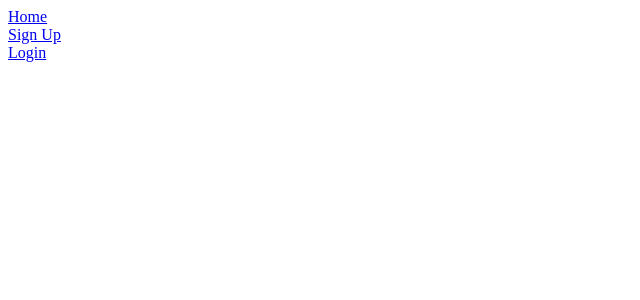
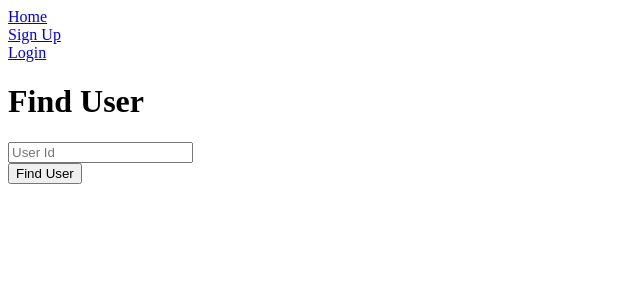
Before and after one commit to buildweek-ill-serve-soup/Front-End-2, a React (Create React App) app in the folder ill-serve-food/: page /userById in a window 1280 px wide. Shown: the top 300 px of the page, without its empty margins (0-640 px from the left). Built offline with nearby package versions, Linux system fonts and the light colour scheme.

Commit message:
okay so get user by id is working functionality wise and so is delete user and edit user i believe

```diff
--- a/ill-serve-food/src/App.js
+++ b/ill-serve-food/src/App.js
@@ -8,6 +8,7 @@ import NavigationBar from './components/Navigation.js';
 import SignupPage from './components/SignUp/SignupPage';
 import LoginPage from './components/Login/LoginPage';
 import DeleteUserPage from './components/DeleteUser/DeleteUserPage';
+import UserByIdPage from './components/UserById/UserByIdPage';
 import{InventoryListView}from'./views';
 import UserByIdListView from'./views/userByIdListView';
 import EditUserPage from './components/EditUser/EditUserPage.js';
@@ -22,6 +23,7 @@ class App extends React.Component{
         <NavigationBar/>
         <Route exact path='/editUser'component={EditUserPage}/>
         <Route exact path='/deleteUser'component={DeleteUserPage}/>
+        <Route exact path='/userById'component={UserByIdPage}/>
         <Route exact path='/'component={Home}/>
         <Route path='/signup'component={SignupPage}/>
         <Route path='/login'component={LoginPage}/>
--- /dev/null
+++ b/ill-serve-food/src/actions/userByIdAction.js
@@ -0,0 +1,10 @@
+import axios from "axios";
+
+export function userId(data){
+    return dispatch=>{
+
+        return axios.get('https://kitchen-soup-backend.herokuapp.com/api/users/:id  ', data)
+
+    }
+
+}
--- /dev/null
+++ b/ill-serve-food/src/components/UserById/UserByIdForm.js
@@ -0,0 +1,60 @@
+import React from 'react';
+import PropTypes from 'prop-types';
+
+
+class UserByIdForm extends React.Component{
+    constructor(props){
+        super(props);
+        this.state={
+            name:'',
+            password:'',
+            role:'',
+            email:'',
+            userId:'',
+            errors:{}
+        }
+        this.onChange=this.onChange.bind(this);
+        this.onSubmit=this.onSubmit.bind(this);
+    }
+    onChange(e){
+        this.setState({[e.target.name]:e.target.value})
+    }
+    onSubmit(e){
+        this.setState({errors:{}});
+        e.preventDefault();
+
+        this.props.userId(this.state).then(
+            ()=>{
+
+
+            },
+            ({data})=>this.setState({errors:data})
+        );
+
+
+       }
+    render(){
+        return(
+            <form onSubmit={this.onSubmit}>
+               <h1>Find User</h1>
+               <input
+                        value={this.state.userId}
+                        onChange={this.onChange}
+                        placeholder='User Id'
+                        type="text"name='userId'
+                        className='form-control'/>
+
+                <div>
+                    <button>
+                        Find User
+                    </button>
+                </div>
+            </form>
+        )
+    }
+}
+UserByIdForm.propTypes={
+    userId: PropTypes.func.isRequired,
+}
+
+export default UserByIdForm;
--- /dev/null
+++ b/ill-serve-food/src/components/UserById/UserByIdPage.js
@@ -0,0 +1,23 @@
+import React from 'react';
+import UserByIdForm from './UserByIdForm';
+import PropTypes from 'prop-types';
+import {connect}from 'react-redux';
+import{userId}from'../../actions/userByIdAction.js';
+
+
+
+class UserByIdPage extends React.Component{
+    render(){
+        const{userId}=this.props
+        return(
+            <div className='Login'>
+                <UserByIdForm userId={userId}/>
+
+            </div>
+        )
+    }
+}
+UserByIdPage.propTypes={
+    userId: PropTypes.func.isRequired
+}
+export default connect(null,{userId})(UserByIdPage);
```
